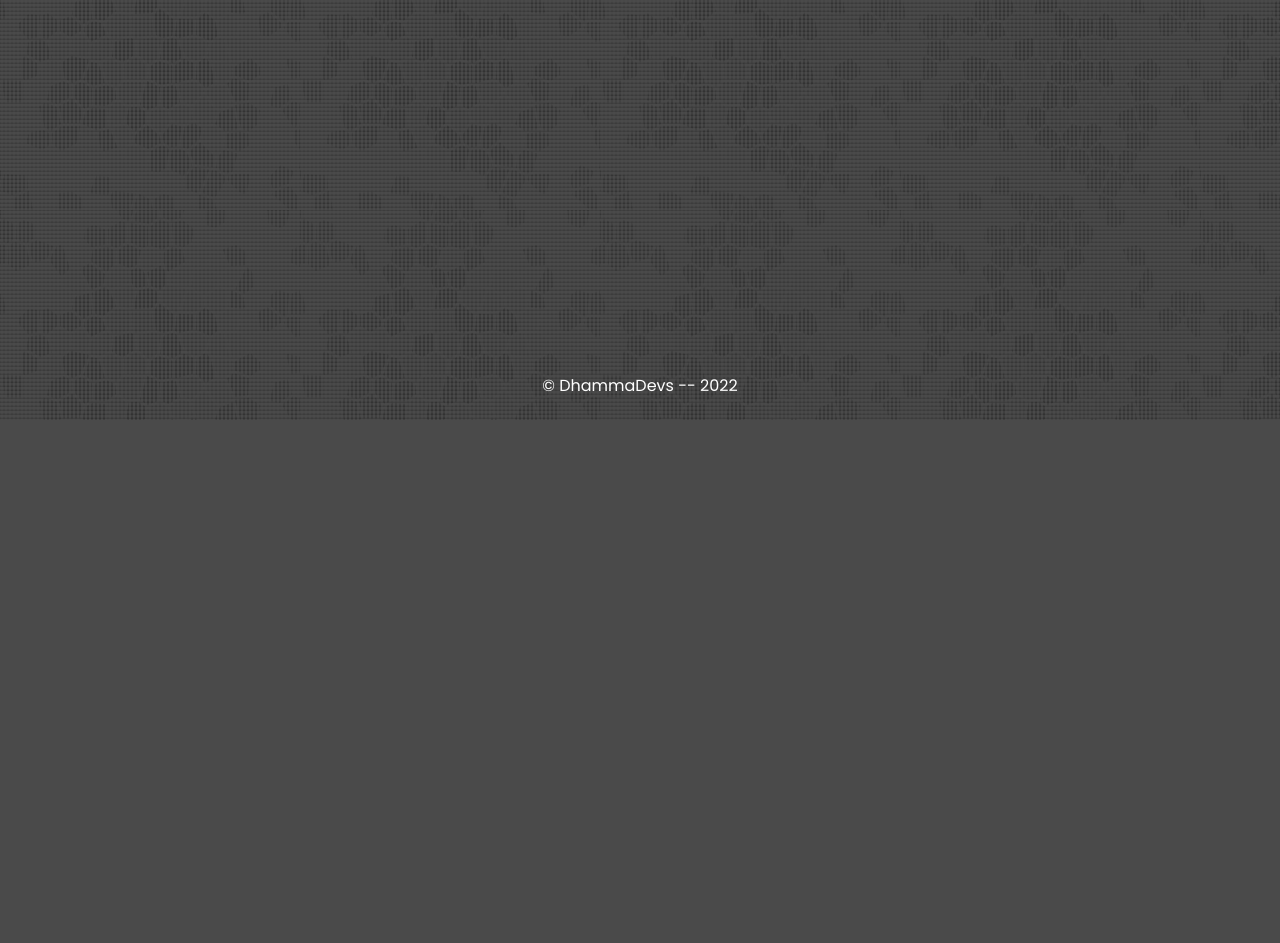
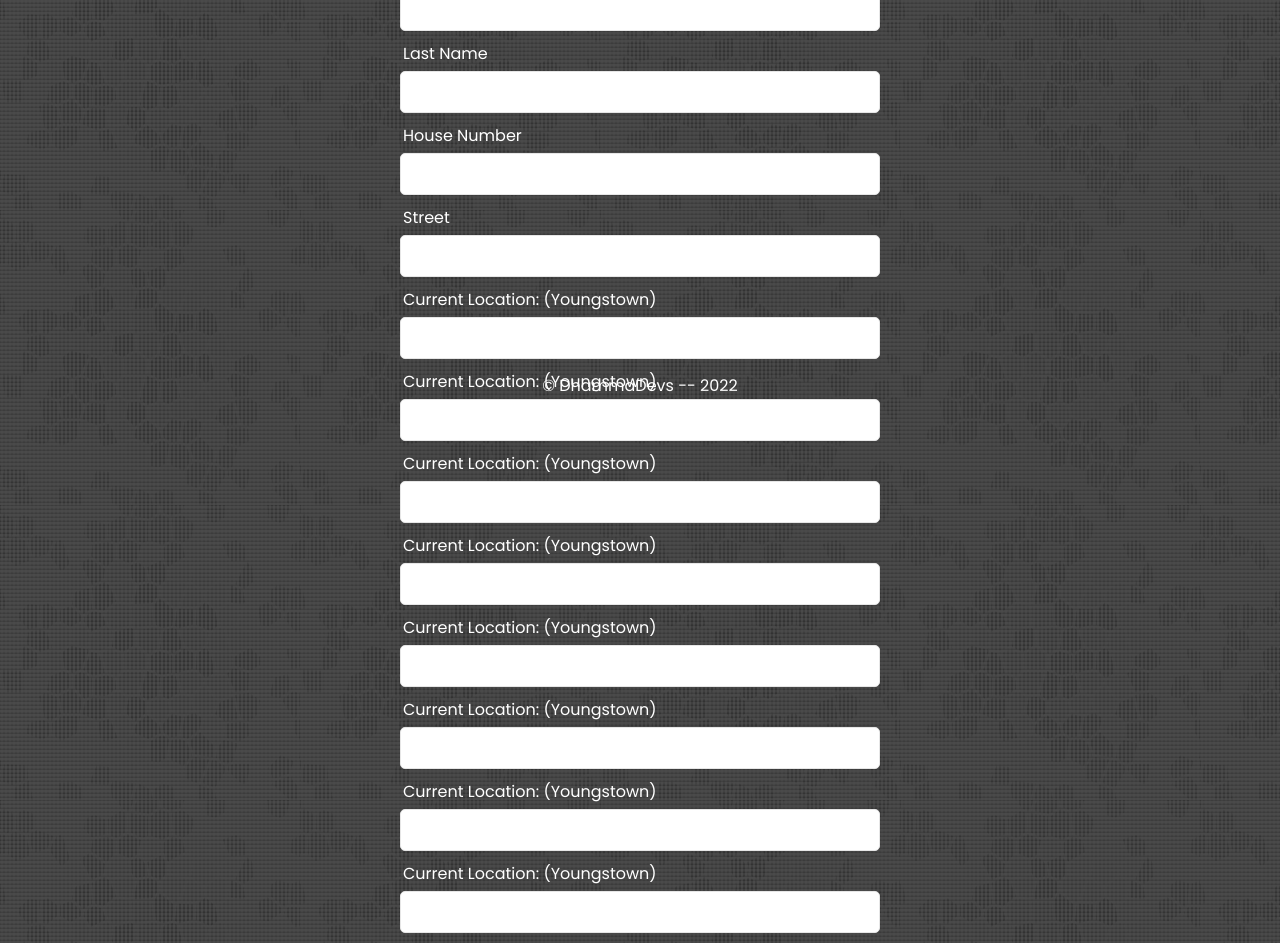
Before and after one commit to RobbieProkop/vipassana-receipts, a React (Create React App) app in the folder frontend/: page / in a window 1280 px wide. Shown: the part 380-1323 px from the top of the page. Before the commit the page ends 800 px from the top, so only its background shows below. Built offline with nearby package versions, Linux system fonts and the light colour scheme; sample sign-in values are in the browser's storage.

Commit message:
begin adding new input fields for FOrm

```diff
--- /dev/null
+++ b/frontend/src/components/ReceiptForm.jsx
@@ -0,0 +1,191 @@
+import { useEffect } from "react";
+import { useState } from "react";
+import { useDispatch, useSelector } from "react-redux";
+
+const ReceiptForm = () => {
+  const dispatch = useDispatch();
+
+  const [receiptData, setReceiptData] = useState({
+    receiptNumber: "",
+    place: "",
+    firtName: "",
+    lastName: "",
+    houseNumber: "",
+    street: "",
+    city: "",
+    province: "",
+    country: "",
+    postalCode: "",
+    number: "",
+    words: "",
+    signature: "",
+  });
+
+  const {
+    receiptNumber,
+    place,
+    firstName,
+    lastName,
+    houseNumber,
+    street,
+    city,
+    province,
+    country,
+    postalCode,
+    number,
+    words,
+    signature,
+  } = receiptData;
+
+  // const {} = useSelector(() => {});
+
+  // useEffect(() => {});
+
+  const onSubmit = (e) => {
+    e.preventDefault();
+  };
+
+  const onChange = (e) => {
+    setReceiptData((prevState) => ({
+      ...prevState,
+      [e.target.name]: e.target.value,
+    }));
+  };
+  return (
+    <section className="form">
+      <form onSubmit={onSubmit}>
+        <div className="form-group">
+          <label htmlFor="place">Current Location: (Youngstown)</label>
+          <input
+            type="text"
+            name="place"
+            id="place"
+            value={place}
+            onChange={onChange}
+          />
+        </div>
+        <div className="form-group">
+          <label htmlFor="firstName">First Name</label>
+          <input
+            type="text"
+            name="firstName"
+            id="firstName"
+            value={firstName}
+            onChange={onChange}
+          />
+        </div>
+        <div className="form-group">
+          <label htmlFor="lastName">Last Name</label>
+          <input
+            type="text"
+            name="lastName"
+            id="lastName"
+            value={lastName}
+            onChange={onChange}
+          />
+        </div>
+        <div className="form-group">
+          <label htmlFor="houseNumber">House Number</label>
+          <input
+            type="text"
+            name="houseNumber"
+            id="houseNumber"
+            value={houseNumber}
+            onChange={onChange}
+          />
+        </div>
+        <div className="form-group">
+          <label htmlFor="street">Street</label>
+          <input
+            type="text"
+            name=""
+            id="text"
+            value={place}
+            onChange={onChange}
+          />
+        </div>
+        <div className="form-group">
+          <label htmlFor="text">Current Location: (Youngstown)</label>
+          <input
+            type="text"
+            name="text"
+            id="text"
+            value={place}
+            onChange={onChange}
+          />
+        </div>
+        <div className="form-group">
+          <label htmlFor="text">Current Location: (Youngstown)</label>
+          <input
+            type="text"
+            name="text"
+            id="text"
+            value={place}
+            onChange={onChange}
+          />
+        </div>
+        <div className="form-group">
+          <label htmlFor="text">Current Location: (Youngstown)</label>
+          <input
+            type="text"
+            name="text"
+            id="text"
+            value={place}
+            onChange={onChange}
+          />
+        </div>
+        <div className="form-group">
+          <label htmlFor="text">Current Location: (Youngstown)</label>
+          <input
+            type="text"
+            name="text"
+            id="text"
+            value={place}
+            onChange={onChange}
+          />
+        </div>
+        <div className="form-group">
+          <label htmlFor="text">Current Location: (Youngstown)</label>
+          <input
+            type="text"
+            name="text"
+            id="text"
+            value={place}
+            onChange={onChange}
+          />
+        </div>
+        <div className="form-group">
+          <label htmlFor="text">Current Location: (Youngstown)</label>
+          <input
+            type="text"
+            name="text"
+            id="text"
+            value={place}
+            onChange={onChange}
+          />
+        </div>
+        <div className="form-group">
+          <label htmlFor="text">Current Location: (Youngstown)</label>
+          <input
+            type="text"
+            name="text"
+            id="text"
+            value={place}
+            onChange={onChange}
+          />
+        </div>
+        <div className="form-group">
+          <label htmlFor="text">Current Location: (Youngstown)</label>
+          <input
+            type="text"
+            name="text"
+            id="text"
+            value={place}
+            onChange={onChange}
+          />
+        </div>
+      </form>
+    </section>
+  );
+};
+export default ReceiptForm;
--- a/frontend/src/pages/Dashboard.jsx
+++ b/frontend/src/pages/Dashboard.jsx
@@ -1,6 +1,7 @@
 import { useEffect } from "react";
 import { useNavigate } from "react-router";
 import { useSelector } from "react-redux";
+import ReceiptForm from "../components/ReceiptForm";
 
 const Dashboard = () => {
   const navigate = useNavigate();
@@ -19,6 +20,8 @@ const Dashboard = () => {
         <h1>Welcome {user && user.username}</h1>
         <p>Receipts Dashboard</p>
       </section>
+
+      <ReceiptForm />
     </>
   );
 };
```
